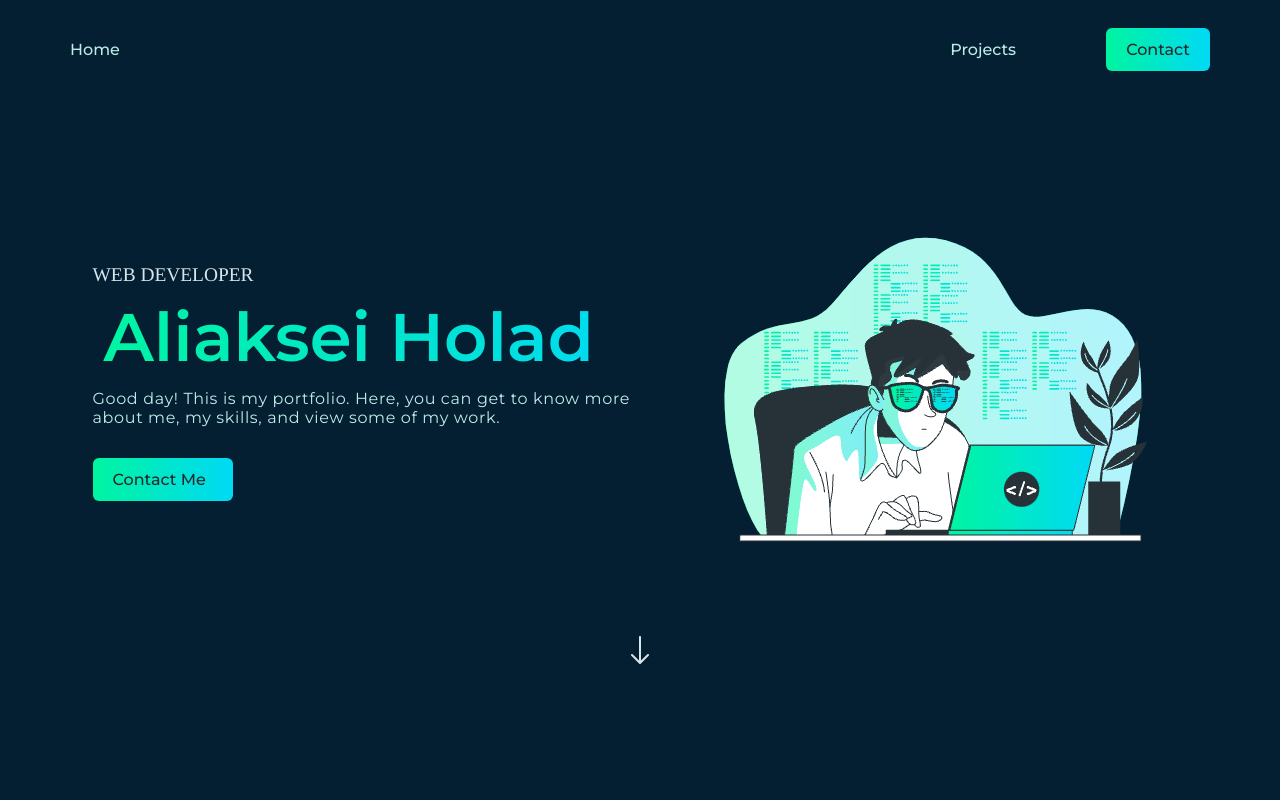
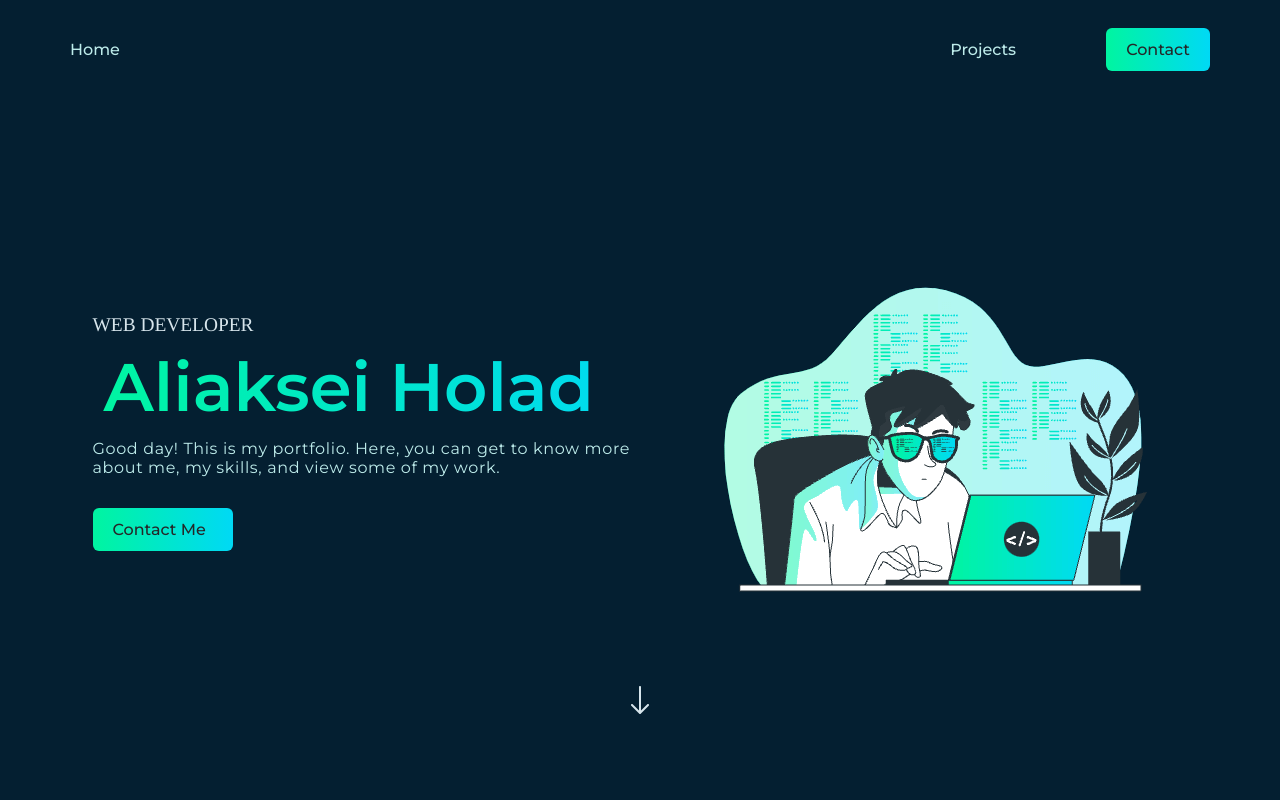
Before and after one commit to golodok2019/portfolio, a React app: page / in a window 1280 px wide. Shown: the top 800 px of the page. Built offline with nearby package versions, Linux system fonts and the light colour scheme.

Commit message:
Change margin to padding

```diff
--- a/src/layout/footer/Footer_Styles.ts
+++ b/src/layout/footer/Footer_Styles.ts
@@ -2,7 +2,7 @@ import styled from "styled-components";
 import {font} from "../../styles/Common";
 
 const StyledFooter = styled.footer`
-  margin: 190px 0 50px;
+  padding: 190px 0 50px;
   gap: 40px;
 `
 
--- a/src/styles/GlobalStyles.tsx
+++ b/src/styles/GlobalStyles.tsx
@@ -37,7 +37,15 @@ export const GlobalStyles = createGlobalStyle`
   }
 
   section + section {
-    margin-top: 140px;
+    padding-top: 140px;
+  }
+
+  section:first-of-type {
+    padding-top: 100px;
+
+    @media ${theme.media.tablet}{
+      padding-top: 60px;
+    }
   }
 
   p {
```
